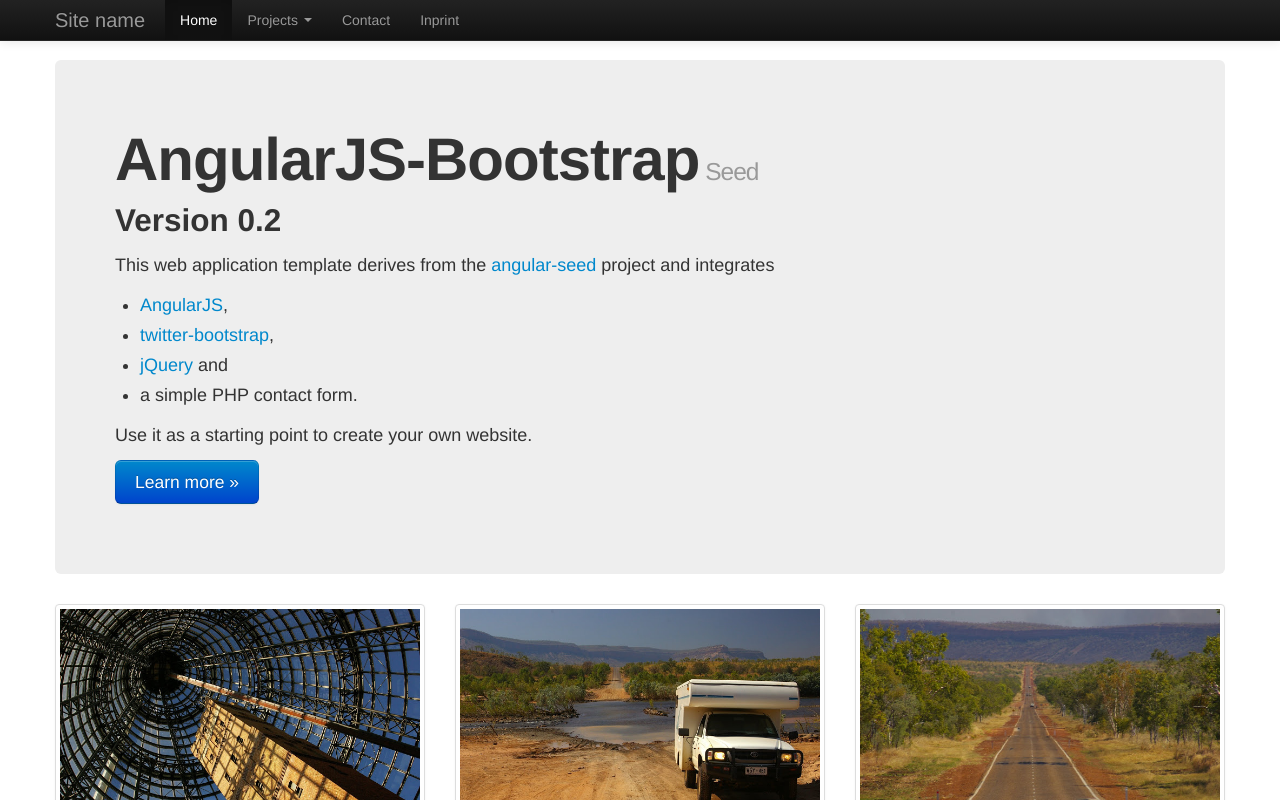
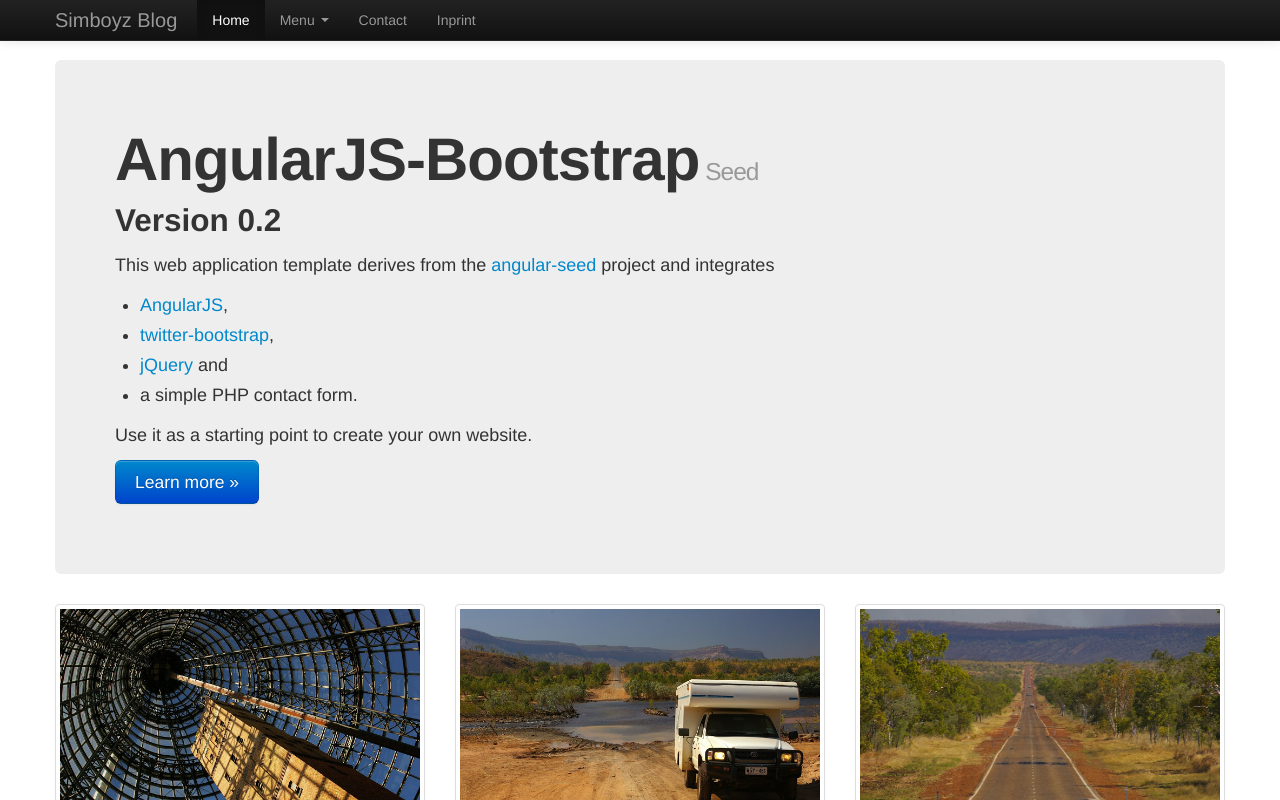
Before and after one commit to simboyz/simboyz.github.com, a plain HTML site: page index.html in a window 1280 px wide. Shown: the top 800 px of the page. Drawn offline with Linux system fonts and the light colour scheme.

Commit message:
site name changed

```diff
--- a/index.html
+++ b/index.html
@@ -1,7 +1,7 @@
 <!doctype html>
 <html lang="en">
 <head>
-  <title>AngularJS-Bootstrap Site</title>
+  <title>Simboyz Blog</title>
 
   <meta charset="utf-8">
   <meta name="viewport" content="width=device-width, initial-scale=1.0">
@@ -33,12 +33,12 @@
                     <span class="icon-bar"></span>
                     <span class="icon-bar"></span>
                 </a>
-                <a class="brand" href="#">Site name</a>
+                <a class="brand" href="#">Simboyz Blog</a>
                 <div class="nav-collapse collapse">
                     <ul class="nav">
                         <li class="active"><a href="#/home">Home</a></li>
                         <li class="dropdown">
-                            <a href="#" class="dropdown-toggle" data-toggle="dropdown">Projects <b class="caret"></b></a>
+                            <a href="#" class="dropdown-toggle" data-toggle="dropdown">Menu <b class="caret"></b></a>
                             <ul class="dropdown-menu">
                                 <li><a href="#/about">About</a></li>
                                 <li><a href="#/posts">Posts</a></li>
```
